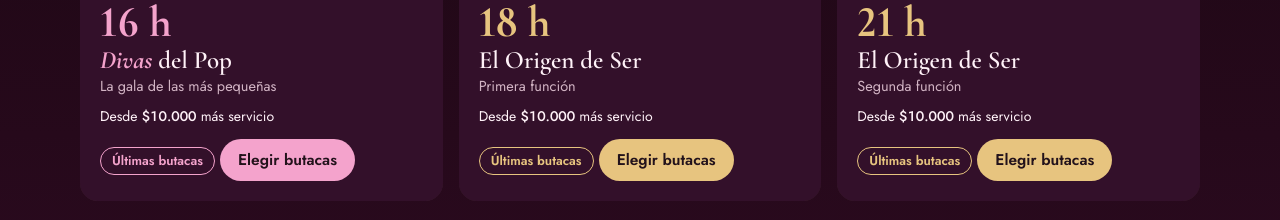
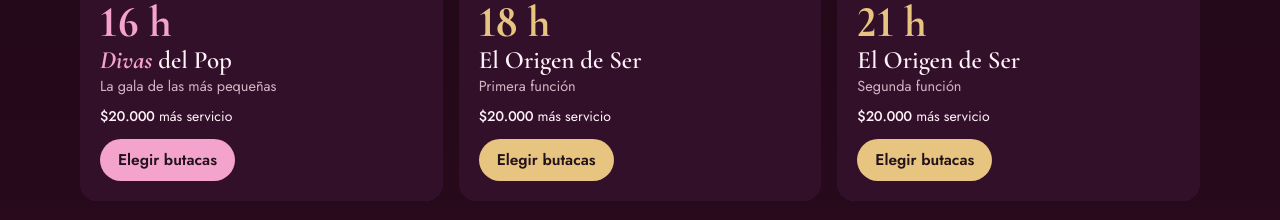
Before and after one commit to copidiaz17/gala-santiago-ritmica, a plain HTML site: page index.html in a window 1280 px wide. Shown: the part 1244-1464 px from the top of the page. Drawn offline with Linux system fonts and the light colour scheme.

Commit message:
Precio de la platea en las entradas

```diff
--- a/index.html
+++ b/index.html
@@ -877,8 +877,9 @@ function pintarSala() {
 function avisosDeFunciones() {
   for (const p of $$('[data-desde]')) {
     const e = eventoDe(p.dataset.desde); if (!e) continue;
-    const estados = Object.values(e.tipos).map(t => t.estado);
-    const aviso = estados.every(x => x === 'agotado') ? 'Agotada' : estados.some(x => x === 'pocas' || x === 'agotado') ? 'Últimas butacas' : '';
+    // Lo dice la platea: la zona verde tiene solo 16 butacas y el sistema la marca siempre "quedan pocas".
+    const estados = Object.values(e.tipos).map(t => t.estado), principal = (e.tipos.platea || Object.values(e.tipos)[0]).estado;
+    const aviso = estados.every(x => x === 'agotado') ? 'Agotada' : principal === 'pocas' || principal === 'agotado' ? 'Últimas butacas' : '';
     if (aviso) p.insertAdjacentHTML('afterend', `<p class="aviso-funcion">${aviso}</p>`);
   }
 }
@@ -902,8 +903,9 @@ function avisosDeFunciones() {
   for (const p of $$('[data-precios]')) p.innerHTML = textoPrecios(eventoDe(p.dataset.precios) || ref);
   for (const p of $$('[data-desde]')) {
     const e = eventoDe(p.dataset.desde); if (!e) continue;
-    const vals = Object.values(e.tipos).map(t => desglose() ? t.precio : t.final);
-    p.innerHTML = `Desde <b class="n">${pesos(Math.min(...vals))}</b>${desglose() ? ' más servicio' : ''}`;
+    // El precio de la platea (José, 13/11: no "desde $10.000", que es la zona verde de la última fila)
+    const t = e.tipos.platea || Object.values(e.tipos)[0];
+    p.innerHTML = `<b class="n">${pesos(desglose() ? t.precio : t.final)}</b>${desglose() ? ' más servicio' : ''}`;
   }
   if (c.reservaMinutos) {
     const txt = `Desde una cuenta a tu nombre. Tus butacas quedan apartadas ${c.reservaMinutos} minutos: si la transferencia no llega en ese tiempo, se liberan para otros.`;
```
